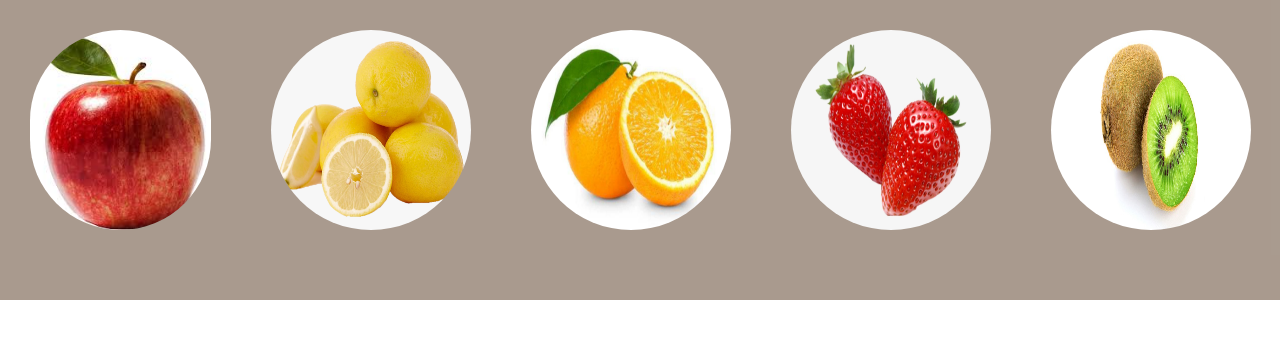
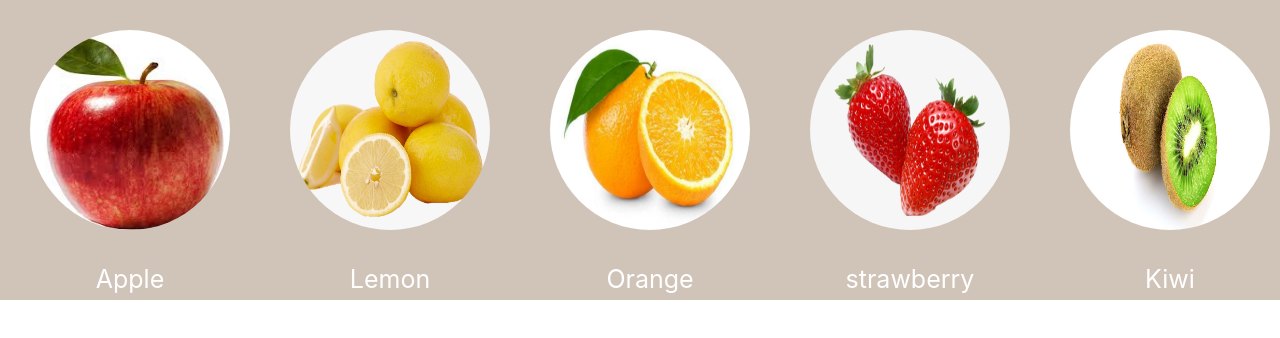
Before and after one commit to kavatibhagya/react-traning1, a React (Create React App) app: page / in a window 1280 px wide. Shown: the top 338 px of the page. Built offline with nearby package versions, Linux system fonts and the light colour scheme.

Commit message:
added names to the friuts

```diff
--- a/src/components/Welcome.css
+++ b/src/components/Welcome.css
@@ -1,15 +1,26 @@
+
+
+
 .friutes-header{
     height:300px;
     width:100%;
-    background-color: rgba(133, 112, 95, 0.7);
+    background-color: rgba(189, 170, 154, 0.7);
+
     display:flex;
     flex-direction: row;
 }
 .friut{
     height:200px;
     width:200px;
-    border-radius:100px;
-    background-color: rgba(185, 15, 252, 0.7);
-    margin: 30px;
+    border-radius:50%;
+    margin: 10px;
+    padding: 20px;
+
 
 }
+p{
+    margin: 0;
+   font-size: 25px;
+   color:#fff;
+
+}
--- a/src/components/Welcome.js
+++ b/src/components/Welcome.js
@@ -4,11 +4,13 @@ import './Welcome.css'
 function MyApp(){
      return (
          <div className ="friutes-header">
-             <img src={require('../images/apple.jpg')}  alt="apple" className ="friut" />
-             <img src={require('../images/Lemon.png')} alt="Lemon"className ="friut" />
-             <img src={require('../images/Orange.jpeg')} alt="Orange" className ="friut" />
-             <img src={require('../images/strawberry.png')} alt="strawerry" className ="friut" />
-             <img src={require('../images/Kiwi.jpg')} alt="kiwi" className ="friut" />
+           <div><img src={require('../images/apple.jpg')}  alt="apple" className ="friut" />
+           <p>Apple</p>
+           </div>
+            <div> <img src={require('../images/Lemon.png')} alt="Lemon"className ="friut" /><p>Lemon</p></div>
+            <div> <img src={require('../images/Orange.jpeg')} alt="Orange" className ="friut" /><p>Orange</p></div>
+            <div> <img src={require('../images/strawberry.png')} alt="strawerry" className ="friut" /><p>strawberry</p></div>
+            <div>  <img src={require('../images/Kiwi.jpg')} alt="kiwi" className ="friut" /><p>Kiwi</p></div>
          </div>
 
      );
```
Also changed, not shown: src/App.js (+4 -4 lines).
